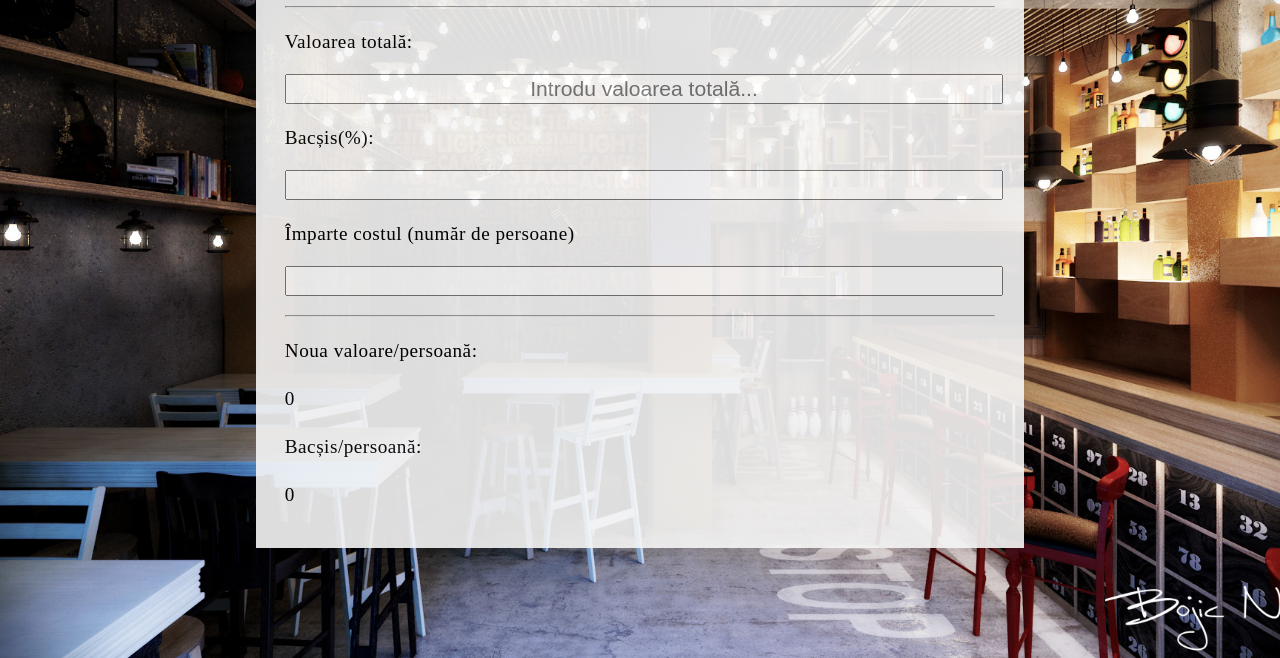
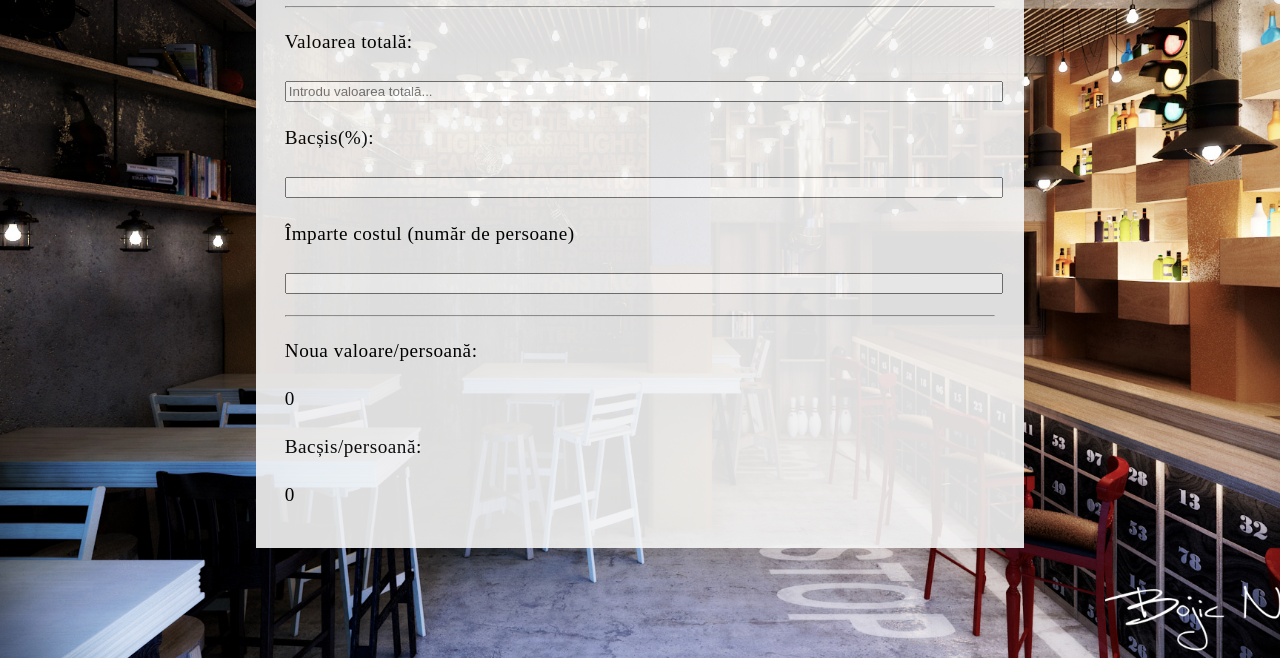
Before and after one commit to karinamatrana/tip-calculator, a plain HTML site: page index.html in a window 1280 px wide. Shown: the part 142-800 px from the top of the page. Drawn offline with Linux system fonts and the light colour scheme.

Commit message:
Updated input types

```diff
--- a/index.html
+++ b/index.html
@@ -13,15 +13,15 @@
         <hr>
         <div>
             <label>Valoarea totală:</label>
-            <input type="text" placeholder="Introdu valoarea totală..." id="billTotal">
+            <input type="number" placeholder="Introdu valoarea totală..." id="billTotal">
         </div>
         <div>
             <label>Bacșis(%):</label>
-            <input type="text" min="0" id="tipInput">
+            <input type="number" min="0" id="tipInput">
         </div>
         <div>
             <label>Împarte costul (număr de persoane)</label>
-            <input type="text" min="1" max="10" id="splitInput">
+            <input type="number" min="1" max="10" id="splitInput">
         </div>
         <hr>
         <div>
--- a/js/script.js
+++ b/js/script.js
@@ -7,7 +7,7 @@ var bill = function() {
     console.log(bill, tipPercent, split);
     var tipValue = bill * (tipPercent/100);
     console.log("tip:" + tipValue);
-    var newBillEach = (parseInt(bill) + parseInt(tipValue)) / split;
+    var newBillEach = (parseFloat(bill) + parseFloat(tipValue)) / split;
     console.log("cost nou: " + newBillEach);
     var tipEach = tipValue / split;
     console.log("bacsis/persoana: " + tipEach);
```
